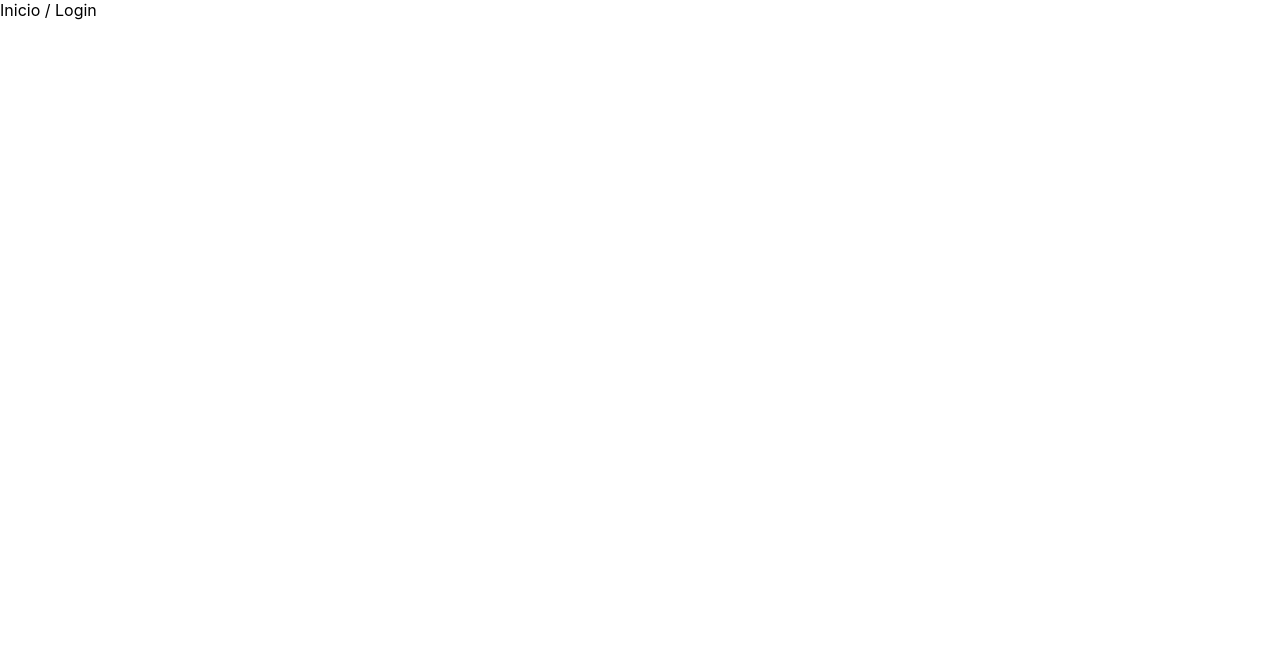
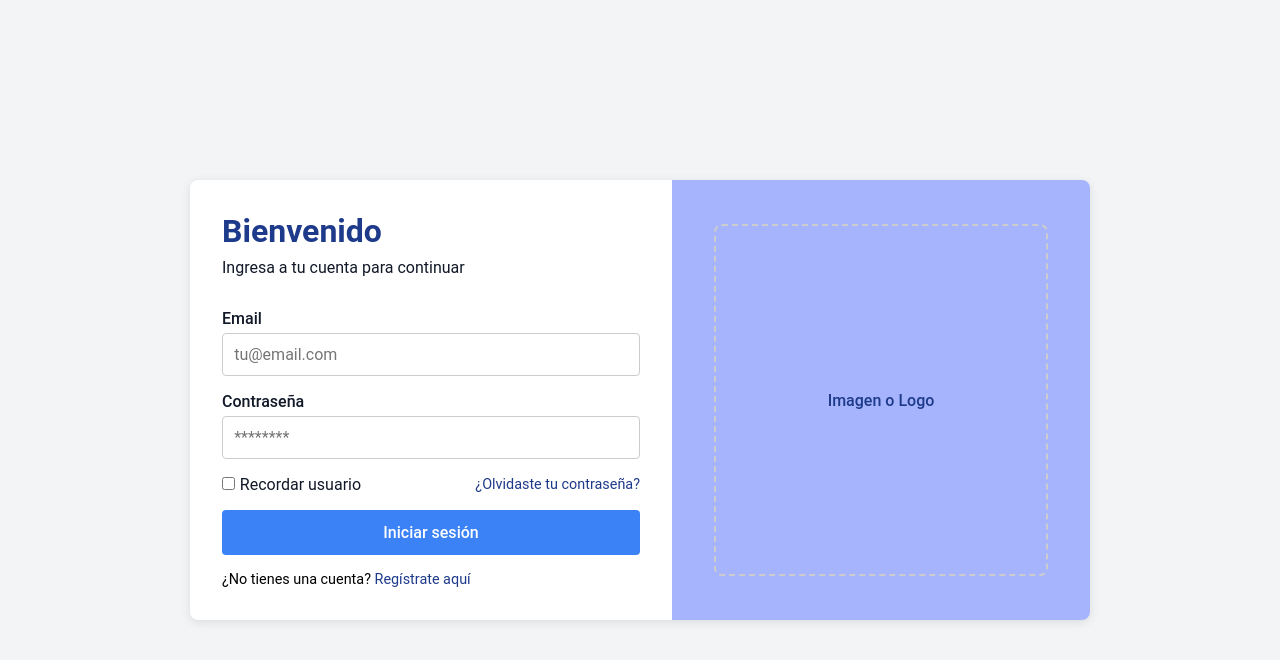
Before and after one commit to DanielValenz21/volcan-front, a React (Create React App) app: page / in a window 1280 px wide. Shown: the top 660 px of the page. Built offline with nearby package versions, Linux system fonts and the light colour scheme.

Commit message:
se arreglo probelmas con login

```diff
--- a/src/routes/AppRoutes.js
+++ b/src/routes/AppRoutes.js
@@ -1,14 +1,17 @@
 // src/routes/AppRoutes.js
 import React from "react";
 import { BrowserRouter, Routes, Route } from "react-router-dom";
+import Login from "../modules/Auth/pages/Login";        // Importa tu Login
 import Dashboard from "../modules/Dashboard/pages/Dashboard";
-// Importa también Login u otras vistas
 
 const AppRoutes = () => {
   return (
     <BrowserRouter>
       <Routes>
-        <Route path="/" element={<div>Inicio / Login</div>} />
+        {/* Muestra el Login en la ruta raíz */}
+        <Route path="/" element={<Login />} />
+
+        {/* Dashboard en /dashboard */}
         <Route path="/dashboard" element={<Dashboard />} />
       </Routes>
     </BrowserRouter>
```
